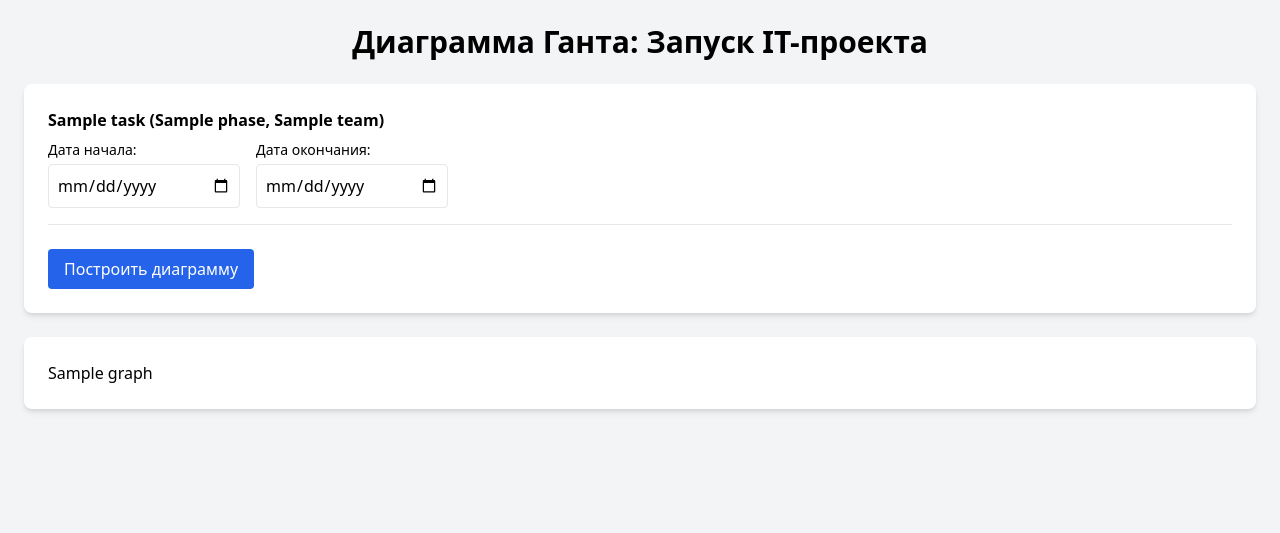
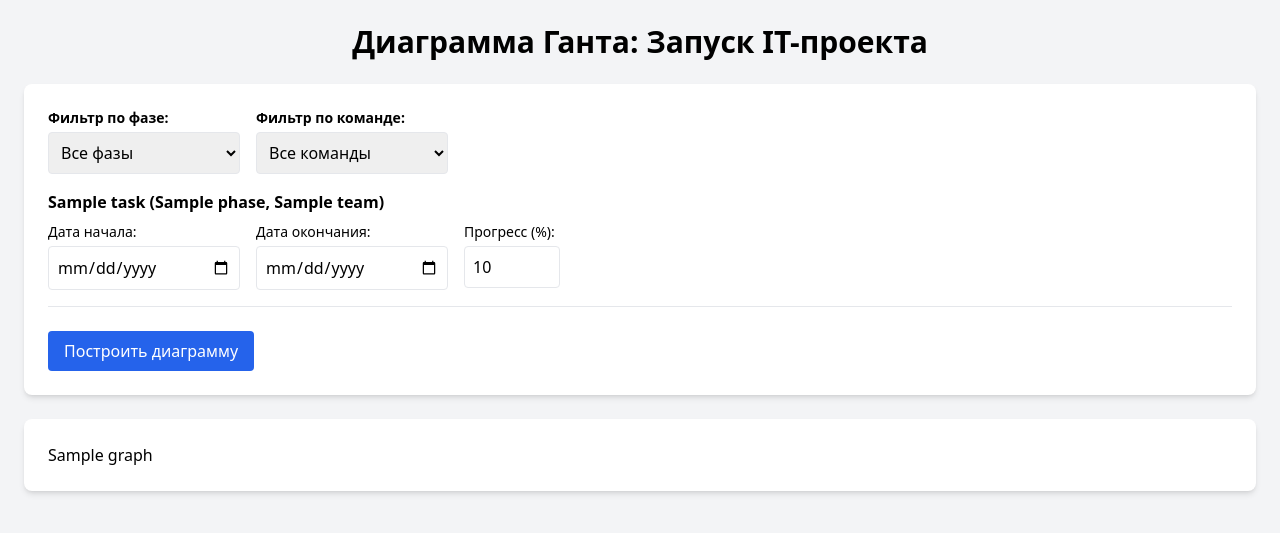
Before and after one commit to Swifter90/it-project-checklist, a Flask app: template templates/index.html in a window 1280 px wide. Shown: the top 533 px of the page. Run offline with Flask 3, Linux system fonts and the light colour scheme; the template is opened without the code that fills it: most values are stand-ins (such as "Sample title", 1, 10 or a date in 2020); some libraries are stand-ins or nearby versions.

Commit message:
Update10 index.html

```diff
--- a/templates/index.html
+++ b/templates/index.html
@@ -5,6 +5,21 @@
     <meta name="viewport" content="width=device-width, initial-scale=1.0">
     <title>Диаграмма Ганта: Запуск IT-проекта</title>
     <script src="https://cdn.tailwindcss.com"></script>
+    <script>
+        function filterTasks() {
+            const phaseFilter = document.getElementById('phaseFilter').value;
+            const teamFilter = document.getElementById('teamFilter').value;
+            document.querySelectorAll('.task-row').forEach(row => {
+                const phase = row.getAttribute('data-phase');
+                const team = row.getAttribute('data-team');
+                if ((phaseFilter === '' || phase === phaseFilter) && (teamFilter === '' || team === teamFilter)) {
+                    row.style.display = 'block';
+                } else {
+                    row.style.display = 'none';
+                }
+            });
+        }
+    </script>
 </head>
 <body class="bg-gray-100 font-sans">
     <div class="container mx-auto p-6">
@@ -17,20 +32,49 @@
         {% endif %}
 
         <form method="POST" class="bg-white shadow-md rounded-lg p-6 mb-6">
+            <div class="flex flex-col sm:flex-row gap-4 mb-4">
+                <div>
+                    <label class="block text-sm font-semibold">Фильтр по фазе:</label>
+                    <select id="phaseFilter" onchange="filterTasks()" class="mt-1 p-2 border rounded w-full sm:w-48">
+                        <option value="">Все фазы</option>
+                        {% for phase in phases %}
+                        <option value="{{ phase }}">{{ phase }}</option>
+                        {% endfor %}
+                    </select>
+                </div>
+                <div>
+                    <label class="block text-sm font-semibold">Фильтр по команде:</label>
+                    <select id="teamFilter" onchange="filterTasks()" class="mt-1 p-2 border rounded w-full sm:w-48">
+                        <option value="">Все команды</option>
+                        {% for team in teams %}
+                        <option value="{{ team }}">{{ team }}</option>
+                        {% endfor %}
+                    </select>
+                </div>
+            </div>
             <div class="grid grid-cols-1 gap-4">
                 {% for item in checklist %}
-                <div class="border-b pb-4">
+                <div class="task-row border-b pb-4" data-phase="{{ item.phase }}" data-team="{{ item.team }}">
                     <p class="font-semibold">{{ item.task }} ({{ item.phase }}, {{ item.team }})</p>
                     <div class="mt-2 flex flex-col sm:flex-row sm:gap-4">
                         <div>
                             <label class="block text-sm">Дата начала:</label>
                             <input type="date" name="start_{{ item.task }}"
+                                   value="{{ form_data[item.task].start }}"
                                    class="mt-1 p-2 border rounded w-full sm:w-48 focus:outline-none focus:ring-2 focus:ring-blue-500">
                         </div>
                         <div>
                             <label class="block text-sm">Дата окончания:</label>
                             <input type="date" name="end_{{ item.task }}"
+                                   value="{{ form_data[item.task].end }}"
                                    class="mt-1 p-2 border rounded w-full sm:w-48 focus:outline-none focus:ring-2 focus:ring-blue-500">
+                        </div>
+                        <div>
+                            <label class="block text-sm">Прогресс (%):</label>
+                            <input type="number" name="progress_{{ item.task }}"
+                                   value="{{ form_data[item.task].progress }}"
+                                   min="0" max="100"
+                                   class="mt-1 p-2 border rounded w-full sm:w-24 focus:outline-none focus:ring-2 focus:ring-blue-500">
                         </div>
                     </div>
                 </div>
```
